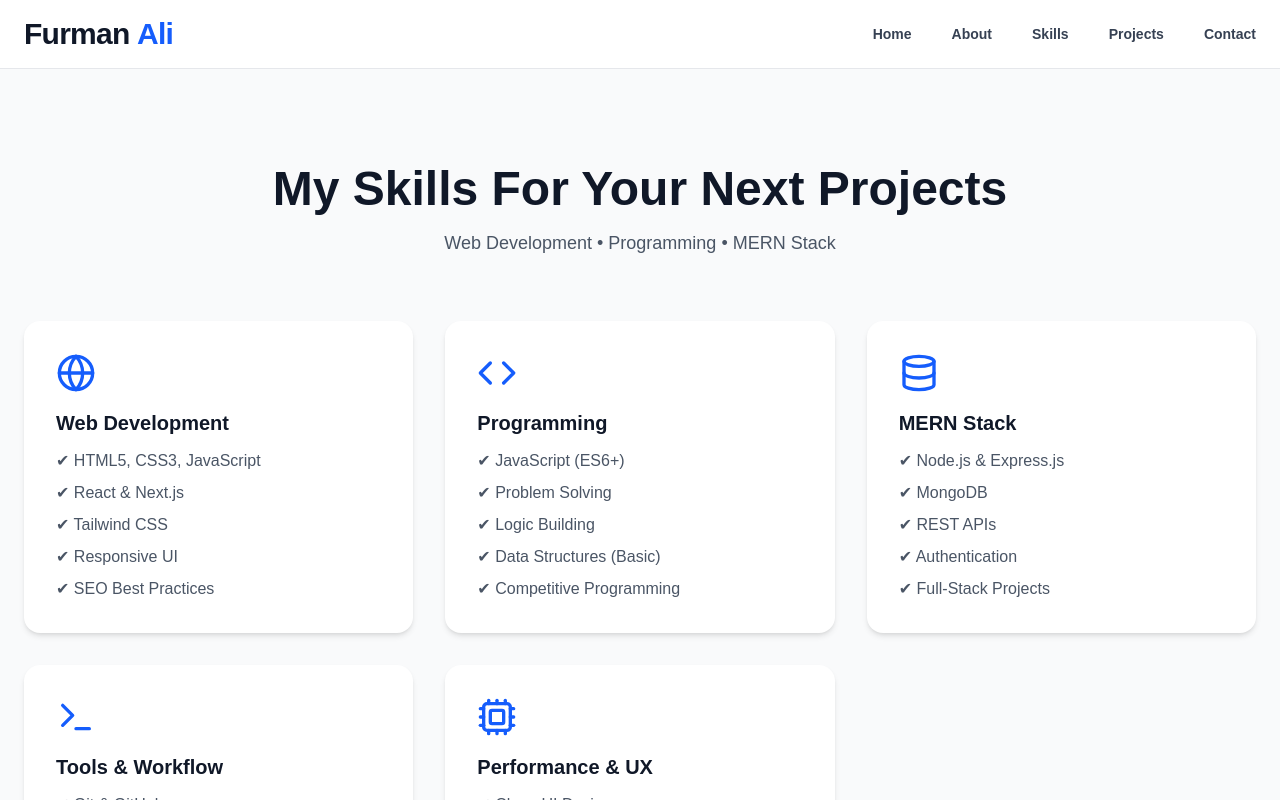
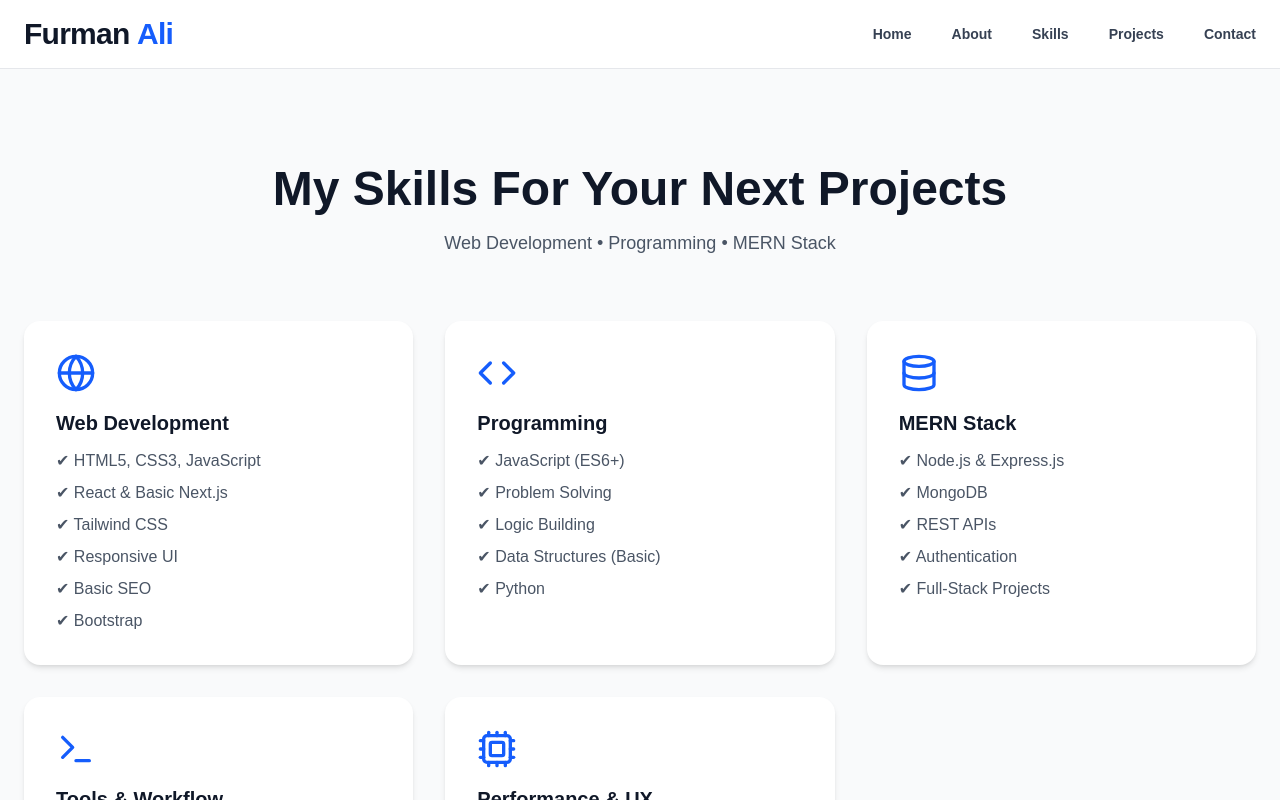
Before and after one commit to furmanAli912/my-portfolio, a Next.js app: page /skills in a window 1280 px wide. Shown: the top 800 px of the page. Built offline with nearby package versions, Linux system fonts and the light colour scheme.

Commit message:
added resume and fix some bugs

```diff
--- a/src/app/skills/page.jsx
+++ b/src/app/skills/page.jsx
@@ -33,10 +33,11 @@ export default function SkillsPage() {
             title="Web Development"
             items={[
               "HTML5, CSS3, JavaScript",
-              "React & Next.js",
+              "React & Basic Next.js",
               "Tailwind CSS",
               "Responsive UI",
-              "SEO Best Practices",
+              "Basic SEO",
+              "Bootstrap",
             ]}
           />
 
@@ -48,7 +49,7 @@ export default function SkillsPage() {
               "Problem Solving",
               "Logic Building",
               "Data Structures (Basic)",
-              "Competitive Programming",
+              "Python",
             ]}
           />
 
```
Also changed, not shown: 1 other file (tests, documents, lock files or other folders).
